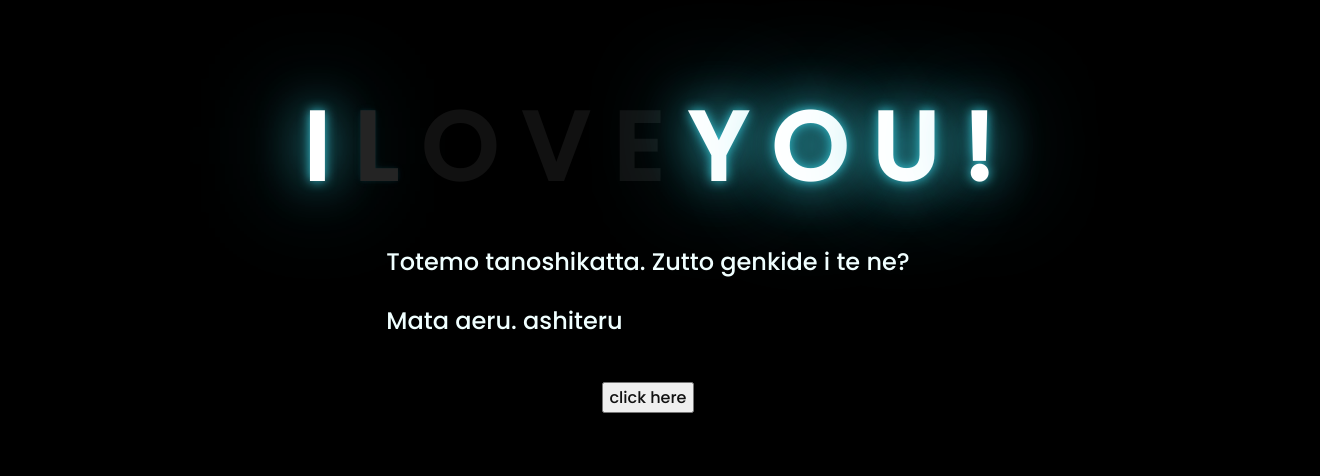
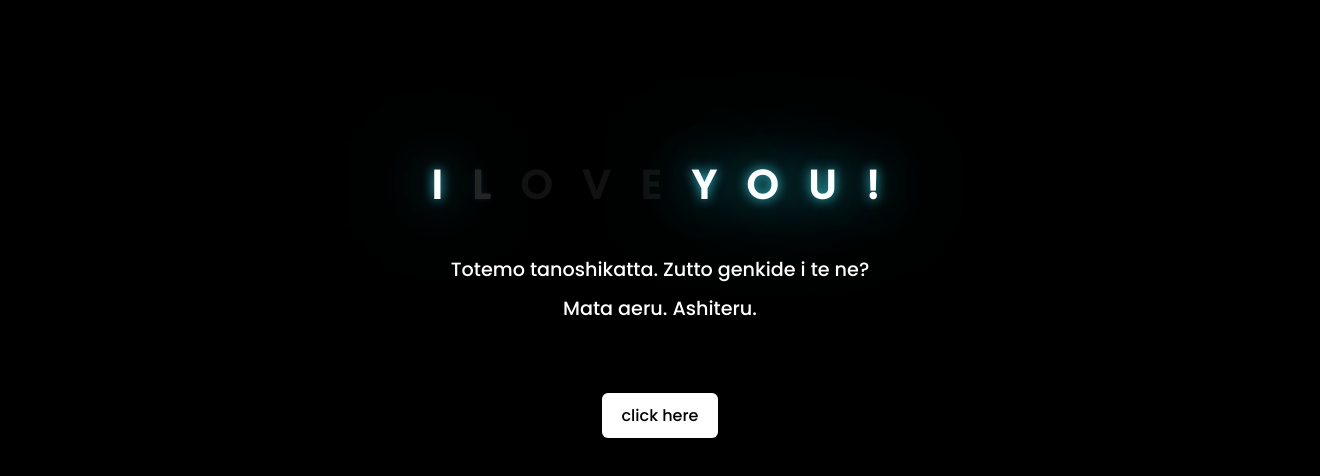
Before and after one commit to jpapan123/Jenny-Leah-Villanueva, a plain HTML site: page index.html in a window 1280 px wide. Shown: the part 164-640 px from the top of the page, 1320 px wide, since content can reach past the window. Drawn offline with Linux system fonts and the light colour scheme.

Commit message:
Update index.html

```diff
--- a/index.html
+++ b/index.html
@@ -7,25 +7,74 @@
   <link rel="stylesheet" href="css/style.css" />
   <link rel="icon" href="img/flowers.png" type="image/x-icon" />
   <title>Flowers</title>
+  <style>
+    body {
+      background-color: black;
+      color: white;
+      font-family: sans-serif;
+      text-align: center;
+      margin: 0;
+      padding: 60px 20px;
+    }
+
+    .greetings {
+      font-size: 2.5rem;
+      letter-spacing: 10px;
+      margin-bottom: 30px;
+    }
+
+    .greetings span {
+      display: inline-block;
+    }
+
+    .description p {
+      margin: 10px 0;
+      font-size: 1.2rem;
+    }
+
+    .button {
+      margin-top: 40px;
+    }
+
+    .button button {
+      padding: 10px 20px;
+      font-size: 1rem;
+      background-color: white;
+      color: black;
+      border: none;
+      cursor: pointer;
+      border-radius: 6px;
+      transition: background-color 0.3s ease;
+    }
+
+    .button button:hover {
+      background-color: #ddd;
+    }
+
+    .button a {
+      text-decoration: none;
+      color: black;
+    }
+  </style>
 </head>
 <body>
   <div class="greetings">
-      <!-- silahkan menambah kata sesuai keinginan dengan <span>text...</span -->
     <span>I</span>
     <span>L</span>
     <span>O</span>
     <span>V</span>
     <span>E</span>
-
     <span>Y</span>
     <span>O</span>
     <span>U</span>
     <span>!</span>
   </div>
+
   <div class="description">
     <p>Totemo tanoshikatta. Zutto genkide i te ne?</p>
-      <p>Mata aeru. ashiteru</p>
+    <p>Mata aeru. Ashiteru.</p>
   </div>
+
   <div class="button">
     <button>
       <a href="flower.html">click here</a>
```
Lines whose indentation alone changed are shown as unchanged.
